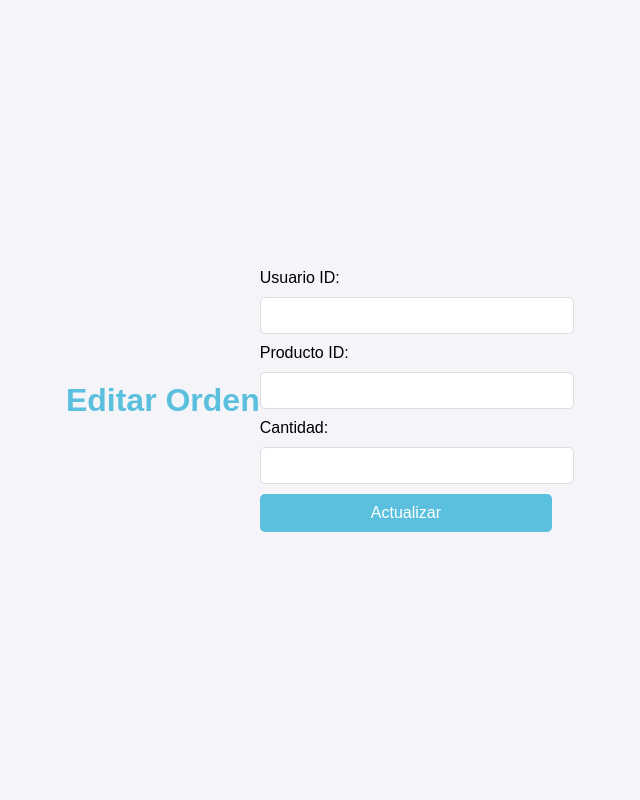
After one commit to jorgepim/ExpoPhp, a PHP site: page /views/Orders/edit.php?id=1 in a window 1280 px wide. The commit adds this page. Shown: the whole page, without its empty margins (331-971 px from the left). Run offline with PHP 8.4, Linux system fonts and the light colour scheme; data that the repository does not hold is empty.

Commit message:
Views Orders

```diff
--- /dev/null
+++ b/ExpoPhp/assets/css/orders/orders.css
@@ -0,0 +1,95 @@
+/* General Styles */
+body {
+    font-family: Arial, sans-serif;
+    background-color: #f4f4f9;
+    margin: 0;
+    padding: 0;
+    display: flex;
+    justify-content: center;
+    align-items: center;
+    height: 100vh;
+}
+
+.container {
+    background-color: #ffffff;
+    padding: 20px 30px;
+    border-radius: 10px;
+    box-shadow: 0 4px 10px rgba(0, 0, 0, 0.1);
+    max-width: 400px;
+    text-align: center;
+}
+
+h1 {
+    color: #5bc0de;
+    margin-bottom: 20px;
+}
+
+input[type="number"],
+input[type="text"] {
+    width: 100%;
+    padding: 10px;
+    margin: 10px 0;
+    border: 1px solid #ddd;
+    border-radius: 5px;
+}
+
+button {
+    background-color: #5bc0de;
+    color: #ffffff;
+    border: none;
+    padding: 10px 20px;
+    cursor: pointer;
+    border-radius: 5px;
+    font-size: 16px;
+    width: 100%;
+    transition: background-color 0.3s;
+}
+
+button:hover {
+    background-color: #31b0d5;
+}
+
+a {
+    text-decoration: none;
+    color: #d9534f;
+    margin-top: 15px;
+    display: block;
+}
+
+a:hover {
+    text-decoration: underline;
+}
+
+.table-container {
+    max-width: 800px;
+    margin: 0 auto;
+    background-color: #fff;
+    padding: 20px;
+    border-radius: 10px;
+    box-shadow: 0 4px 10px rgba(0, 0, 0, 0.1);
+}
+
+table {
+    width: 100%;
+    border-collapse: collapse;
+    margin-top: 20px;
+}
+
+th, td {
+    padding: 10px;
+    border: 1px solid #ddd;
+    text-align: center;
+}
+
+th {
+    background-color: #5bc0de;
+    color: #ffffff;
+}
+
+tr:nth-child(even) {
+    background-color: #f9f9f9;
+}
+
+tr:hover {
+    background-color: #e1f5f9;
+}
--- a/ExpoPhp/includes/DBConnection.php
+++ b/ExpoPhp/includes/DBConnection.php
@@ -6,7 +6,7 @@ class DBConnection
 
   private $host = "localhost";
   private $dbname = "SimpleCRUD";
-  private $username = "root";
+  private $username = "spring_user";
   private $password = "123321";
 
   // Método privado para evitar múltiples instancias
--- a/ExpoPhp/includes/OrderDAO.php
+++ b/ExpoPhp/includes/OrderDAO.php
@@ -49,4 +49,21 @@ class OrderDAO
     $stmt = $this->pdo->prepare($query);
     $stmt->execute([':id' => $id]);
   }
+
+
+  // OrderDAO.php
+
+// Método para actualizar una orden
+public function updateOrder($id, $userId, $productId, $quantity)
+{
+    $query = "UPDATE orders SET user_id = :user_id, product_id = :product_id, quantity = :quantity WHERE id = :id";
+    $stmt = $this->pdo->prepare($query);
+    $stmt->execute([
+        ':id' => $id,
+        ':user_id' => $userId,
+        ':product_id' => $productId,
+        ':quantity' => $quantity
+    ]);
 }
+
+}
--- /dev/null
+++ b/ExpoPhp/views/Orders/edit.php
@@ -0,0 +1,26 @@
+<!DOCTYPE html>
+<html>
+<head>
+       <link rel="stylesheet" href="../../assets/css/orders/orders.css">
+    <title>Editar Orden</title>
+</head>
+<body>
+    <h1>Editar Orden</h1>
+    <?php
+   require_once __DIR__ . '/../../includes/OrderDAO.php';
+
+    $orderDAO = new OrderDAO();
+    $order = $orderDAO->getOrderById($_GET['id']);
+    ?>
+    <form action="update_order.php" method="post">
+        <input type="hidden" name="id" value="<?php echo $order['id']; ?>">
+        <label>Usuario ID:</label>
+        <input type="text" name="user_id" value="<?php echo $order['user_id']; ?>" required><br>
+        <label>Producto ID:</label>
+        <input type="text" name="product_id" value="<?php echo $order['product_id']; ?>" required><br>
+        <label>Cantidad:</label>
+        <input type="number" name="quantity" value="<?php echo $order['quantity']; ?>" required><br>
+        <button type="submit">Actualizar</button>
+    </form>
+</body>
+</html>
```
Also changed, not shown: ExpoPhp/views/Orders/create.php (added, +16 -0 lines), ExpoPhp/views/Orders/delete.php (added, +15 -0 lines), ExpoPhp/views/Orders/delete_order.php (added, +21 -0 lines), ExpoPhp/views/Orders/index.php (added, +38 -0 lines), ExpoPhp/views/Orders/store.php (added, +23 -0 lines), ExpoPhp/views/Orders/update_order.php (added, +24 -0 lines).
